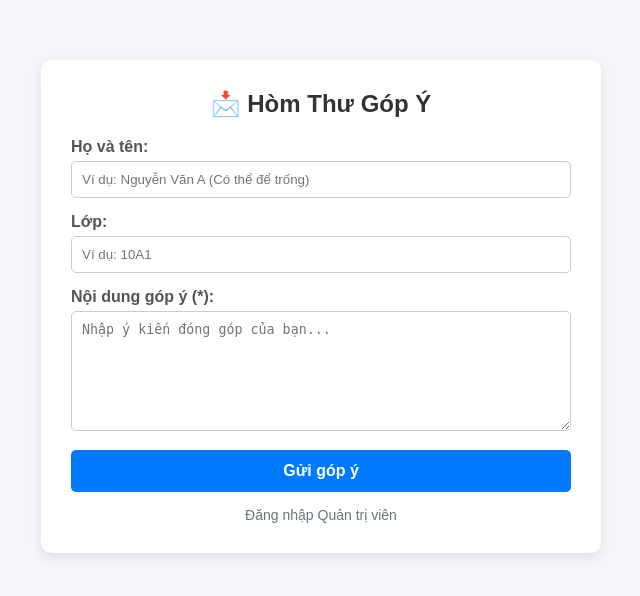
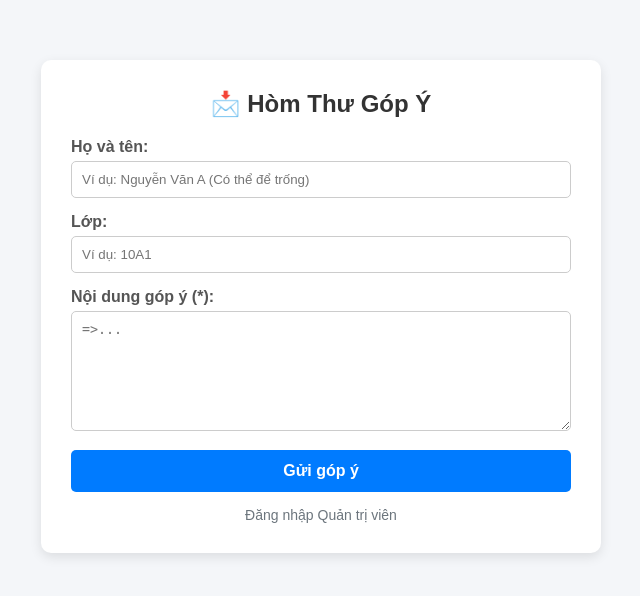
Before and after one commit to xiangkaiwen110608-blip/WedHocSinh, a Flask app: page / in a window 1280 px wide. Shown: the top 596 px of the page, without its empty margins (319-959 px from the left). Run offline with Flask 3, Linux system fonts and the light colour scheme.

Commit message:
Update index.html

```diff
--- a/templates/index.html
+++ b/templates/index.html
@@ -44,7 +44,7 @@
             </div>
             <div class="form-group">
                 <label for="feedback">Nội dung góp ý (*):</label>
-                <textarea id="feedback" name="feedback" placeholder="Nhập ý kiến đóng góp của bạn..." required></textarea>
+                <textarea id="feedback" name="feedback" placeholder="=>..." required></textarea>
             </div>
             <button type="submit">Gửi góp ý</button>
         </form>
```
